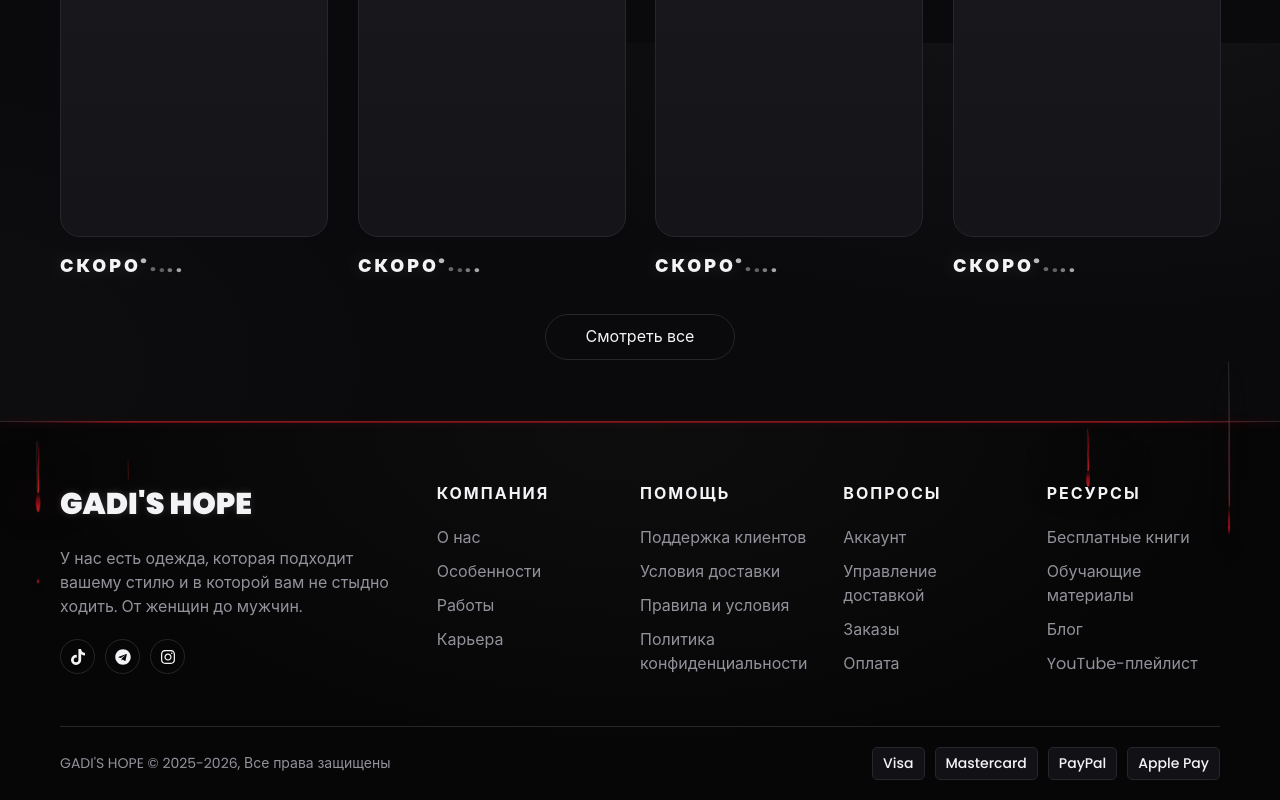
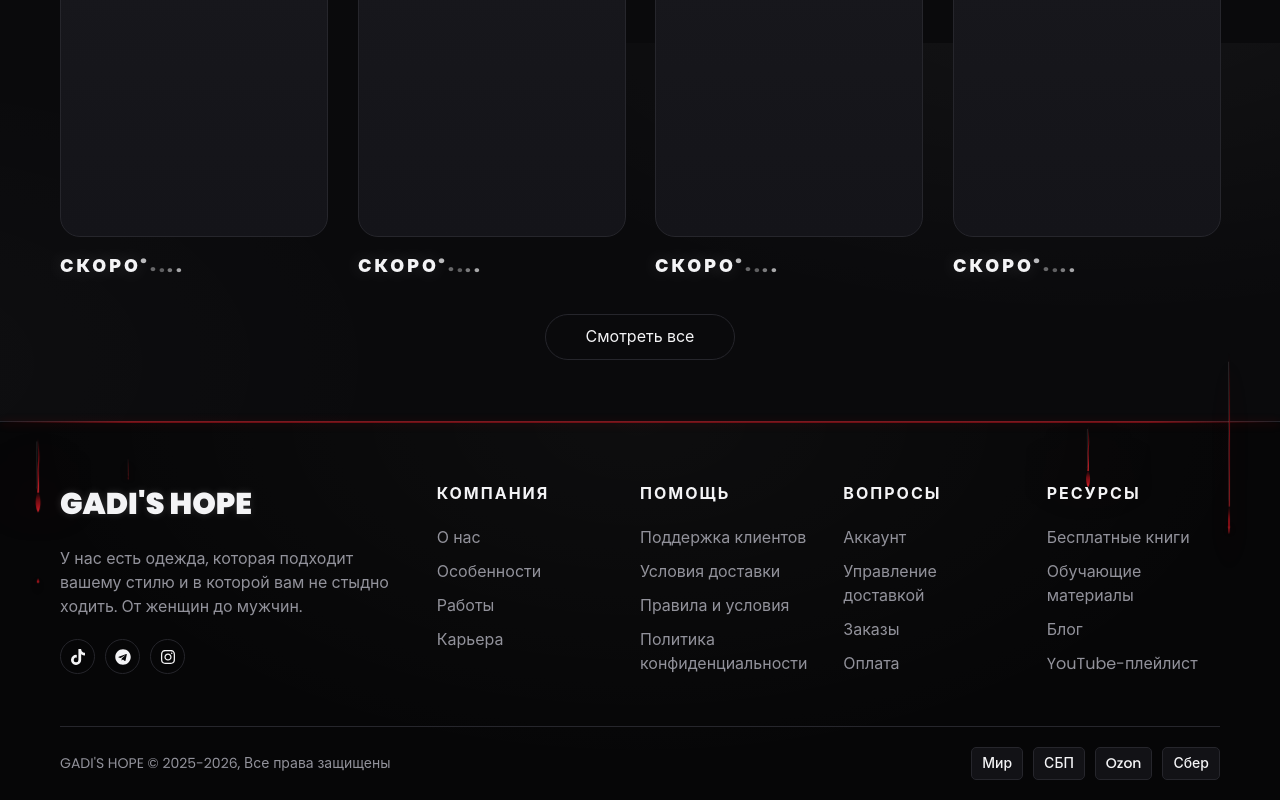
Before and after one commit to Anxietymode/Gadi-Shop, a React (Vite) app: page / in a window 1280 px wide. Shown: the part 1557-2357 px from the top of the page. Built offline with nearby package versions, Linux system fonts and the light colour scheme.

Commit message:
Replace payment icons with Russian payment methods

```diff
--- a/src/i18n/translations.js
+++ b/src/i18n/translations.js
@@ -111,7 +111,7 @@ const translations = {
       resources: 'RESOURCES',
       resourcesLinks: ['Free eBooks', 'Development Tutorial', 'How to - Blog', 'Youtube Playlist'],
       rights: 'GADI\'S HOPE © 2025-2026, All Rights Reserved',
-      payments: ['Visa', 'Mastercard', 'PayPal', 'Apple Pay'],
+      payments: ['Mir', 'SBP', 'Ozon', 'Sber'],
     },
   },
   ru: {
@@ -222,7 +222,7 @@ const translations = {
       resources: 'РЕСУРСЫ',
       resourcesLinks: ['Бесплатные книги', 'Обучающие материалы', 'Блог', 'YouTube-плейлист'],
       rights: 'GADI\'S HOPE © 2025-2026, Все права защищены',
-      payments: ['Visa', 'Mastercard', 'PayPal', 'Apple Pay'],
+      payments: ['Мир', 'СБП', 'Ozon', 'Сбер'],
     },
   },
 };
```
